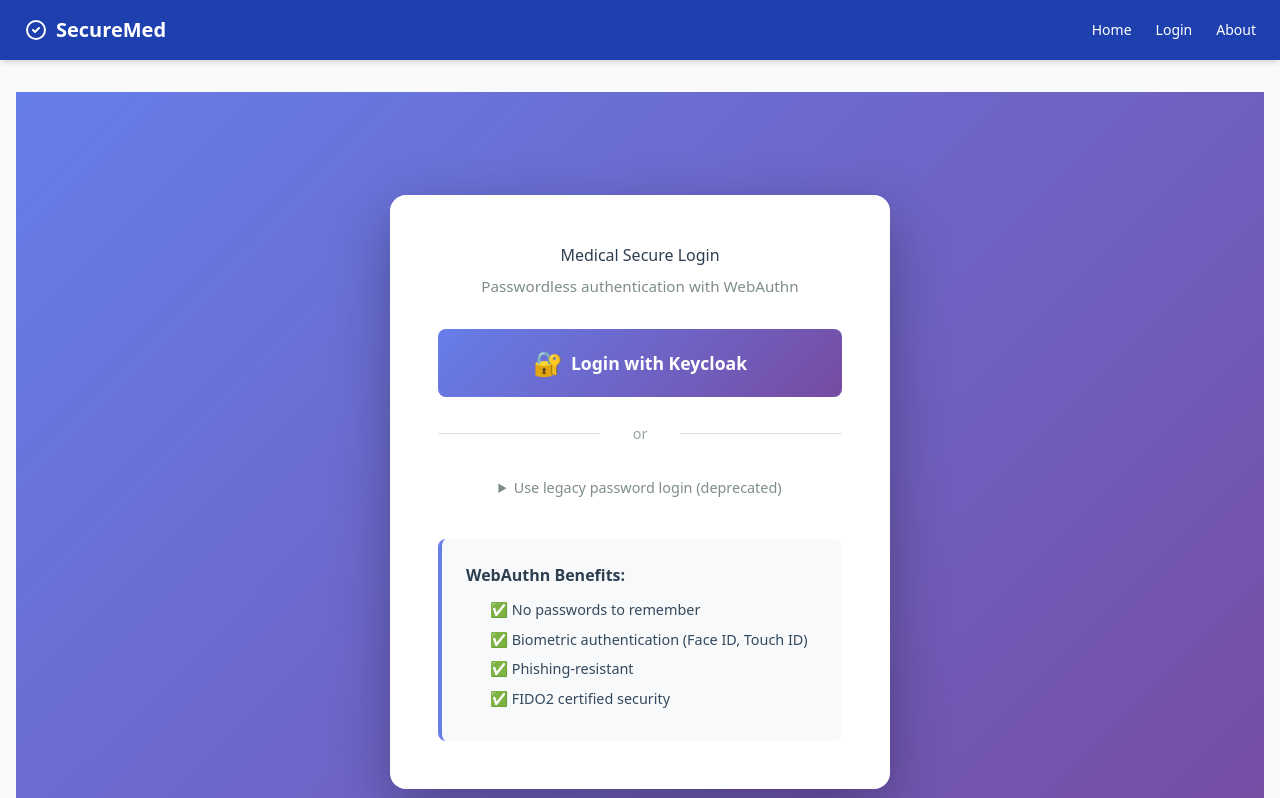
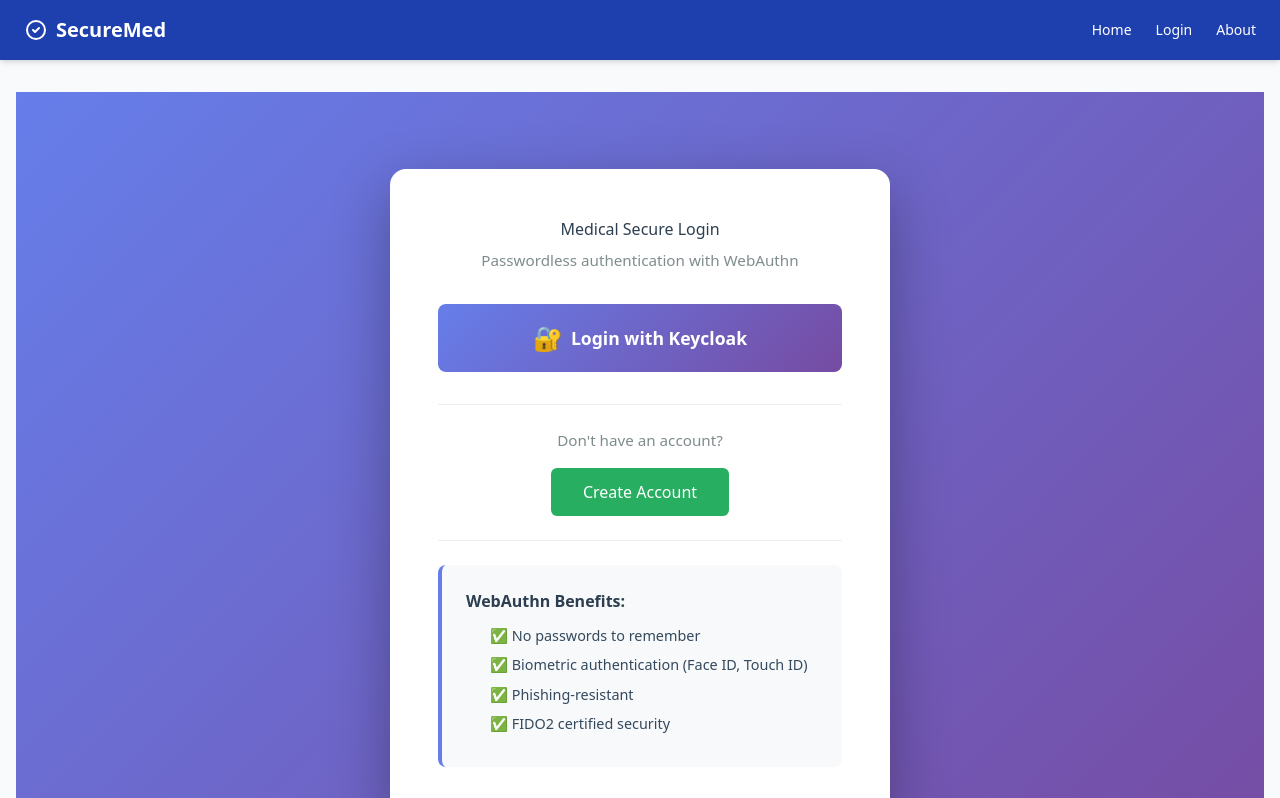
Before and after one commit to 63731-coder/Medical-Secure, a Vue app in the folder frontend/: page /login in a window 1280 px wide. Shown: the top 798 px of the page. Built offline with nearby package versions, Linux system fonts and the light colour scheme.

Commit message:
clean login + add button register

```diff
--- a/frontend/src/views/LoginViewKeycloak.vue
+++ b/frontend/src/views/LoginViewKeycloak.vue
@@ -10,47 +10,13 @@
           <span class="icon">🔐</span>
           Login with Keycloak
         </button>
+      </div>
 
-        <div class="divider">
-          <span>or</span>
-        </div>
-
-        <!-- Legacy Login (deprecated) -->
-        <details class="legacy-login">
-          <summary>Use legacy password login (deprecated)</summary>
-
-          <form @submit.prevent="handleLegacyLogin" class="legacy-form">
-            <div v-if="errorMessage" class="error-message">
-              {{ errorMessage }}
-            </div>
-
-            <div class="form-group">
-              <label for="username">Username</label>
-              <input
-                type="text"
-                id="username"
-                v-model="username"
-                required
-                placeholder="Enter username"
-              />
-            </div>
-
-            <div class="form-group">
-              <label for="password">Password</label>
-              <input
-                type="password"
-                id="password"
-                v-model="password"
-                required
-                placeholder="Enter password"
-              />
-            </div>
-
-            <button type="submit" class="btn-secondary">
-              Login (Legacy)
-            </button>
-          </form>
-        </details>
+      <div class="register-link">
+        <p>Don't have an account?</p>
+        <router-link to="/register" class="btn-register">
+          Create Account
+        </router-link>
       </div>
 
       <div class="info-box">
@@ -297,6 +263,37 @@
   font-size: 0.9rem;
 }
 
+.register-link {
+  text-align: center;
+  margin: 1.5rem 0;
+  padding: 1.5rem 0;
+  border-top: 1px solid #eee;
+  border-bottom: 1px solid #eee;
+}
+
+.register-link p {
+  margin: 0 0 1rem 0;
+  color: #7f8c8d;
+  font-size: 0.95rem;
+}
+
+.btn-register {
+  display: inline-block;
+  padding: 0.75rem 2rem;
+  background: #27ae60;
+  color: white;
+  text-decoration: none;
+  border-radius: 6px;
+  font-weight: 500;
+  transition: all 0.3s;
+}
+
+.btn-register:hover {
+  background: #229954;
+  transform: translateY(-2px);
+  box-shadow: 0 4px 12px rgba(39, 174, 96, 0.3);
+}
+
 .info-box {
   background: #f8f9fa;
   padding: 1.5rem;
```
